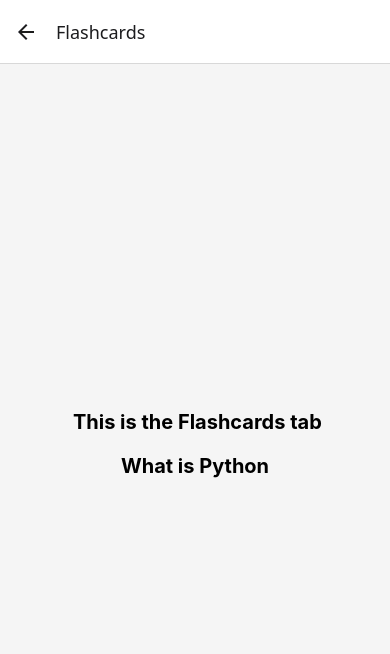
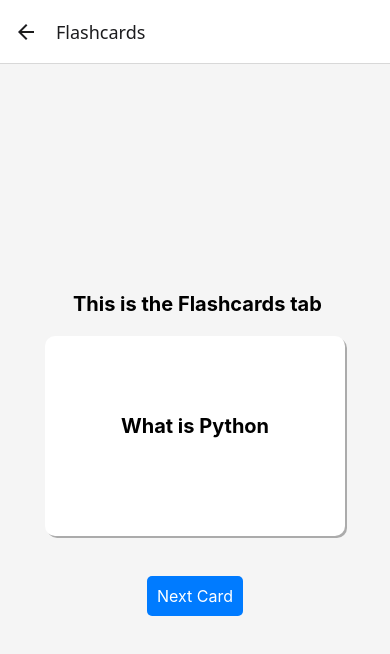
Before and after one commit to JonnyAcosta/MyNewApp, a React Native app: screen / in a window 390 px wide. Both pictures are taken after a click on the button "FLASHCARDS". Shown: the top 654 px of the page. Built offline with nearby package versions, Linux system fonts and the light colour scheme.

Commit message:
added flashcards

```diff
--- a/App.js
+++ b/App.js
@@ -52,11 +52,11 @@ function FlashcardsScreen(){
       </TouchableOpacity>
 
       <TouchableOpacity
-      style = {styles.card}
+      style ={styles.button}
       onPress = {() => {SetShowAnswer(false);
-        setIndex((prevIndex) => (revIndex + 1) % flashcards.length);
+        setIndex((prevIndex) => (prevIndex + 1) % flashcards.length);
       }}>
-
+        <Text style={styles.buttonText}>Next Card</Text>
       </TouchableOpacity>
 
     </View>
@@ -97,4 +97,30 @@ const styles = StyleSheet.create({
     fontWeight:'bold',
     marginBottom: 20,
   },
+
+  card: {
+    width: 300,
+    height: 200,
+    backgroundColor: '#fff',
+    justifyContent: 'center',
+    alignItems: 'center',
+    borderRadius: 10,
+    shadowColor: '#000',
+    shadowOffset: { width: 2, height: 2 },
+    shadowOpacity: 0.3,
+    elevation: 5,
+    padding: 20,
+    marginBottom: 20,
+  },
+  button: {
+    marginTop: 20,
+    backgroundColor: '#007BFF',
+    padding: 10,
+    borderRadius: 5,
+    alignItems:'center'
+  },
+  buttonText: {
+    color: '#fff',
+    fontSize: 16,
+  },
 });
```
